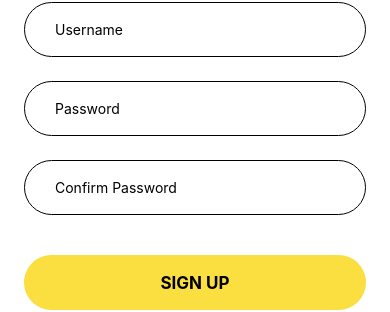
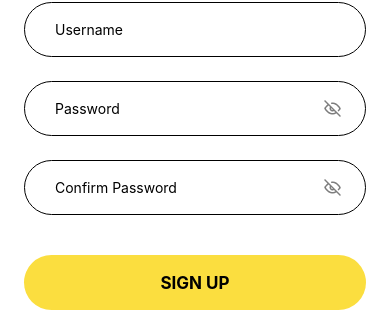
Before and after one commit to minhkhuong3108/xuong_ReactNative, a React Native app: screen / in a window 390 px wide. Shown: the part 233-545 px from the top of the page. Built offline with nearby package versions, Linux system fonts and the light colour scheme.

Commit message:
update img

```diff
--- a/src/SignUp.js
+++ b/src/SignUp.js
@@ -1,36 +1,59 @@
-import { StyleSheet, Text, View, Image, TextInput, Pressable } from 'react-native'
-import React from 'react'
+import { StyleSheet, Text, View, Image, TextInput, Pressable, TouchableOpacity } from 'react-native'
+import React, { useState } from 'react'
 import BouncyCheckbox from 'react-native-bouncy-checkbox'
 
 const SignUp = () => {
+    const [hiddenPass, setHiddenPass] = useState(true)
+    const [hiddenRePass, setHiddenRePass] = useState(true)
   return (
     <View style={styles.container}>
         <View style={styles.viewImg}>
             <Image source={require('../assets/images/logoLogin.png')}/>
         </View>
-        {/* <Text>Username</Text> */}
+
         <TextInput style={styles.textInput} placeholder='Username'/>
-        {/* <Text>Password</Text> */}
-        <TextInput style={styles.textInput} placeholder='Password'/>
-        <TextInput style={styles.textInput} placeholder='Confirm Password'/>
+
+        <View style={styles.viewPass}>
+            <TextInput style={styles.textInput} placeholder='Password' secureTextEntry={hiddenPass}/>
+            <TouchableOpacity style={styles.imgEyes} onPress={()=> setHiddenPass(!hiddenPass)}>
+                {
+                hiddenPass ? <Image  source={require('../assets/images/eyes.png')}/>: <Image source={require('../assets/images/eyes.png')}/>
+                }
+            </TouchableOpacity>
+        </View>
+
+        <View style={styles.viewPass}>
+            <TextInput style={styles.textInput} placeholder='Confirm Password' secureTextEntry={hiddenRePass}/>
+            <TouchableOpacity style={styles.imgEyes} onPress={()=> setHiddenRePass(!hiddenRePass)}>
+                {
+                hiddenRePass ? <Image  source={require('../assets/images/eyes.png')}/>: <Image source={require('../assets/images/eyes.png')}/>
+                }
+            </TouchableOpacity>
+        </View>
+
         <View style={styles.viewRemember}>
             {/* <BouncyCheckbox fillColor='#1877f2' text='Remember me' textStyle={{textDecorationLine: 'none'}}/> */}
             {/* <Text style={{color:'#000', fontWeight: '500'}}>Forgot the password ?</Text> */}
         </View>
+
         <Pressable style={styles.btnLogin}>
             <Text style={styles.textLogin}>Sign up</Text>
         </Pressable>
+
         <View style={styles.viewOr}>
-        <Text style={styles.textOr}>or continue with</Text>
+            <Text style={styles.textOr}>or continue with</Text>
         </View>
+
         <Pressable style={styles.btnSocial}>
             <Image source={require('../assets/images/icon_gg.png')} style={styles.imgIcon}/>
             <Text style={styles.textSocial}>Sign Up with Google</Text>
         </Pressable>
+
         <Pressable style={styles.btnSocial}>
             <Image source={require('../assets/images/icon_fb.png')} style={styles.imgIcon}/>
             <Text style={styles.textSocial}>Sign Up with Facebook</Text>
         </Pressable>
+
         <View style={styles.viewLogin}>
             <Text>Don’t have an account? </Text>
             <Text style={styles.textBold}>Log in</Text>
@@ -42,6 +65,14 @@ const SignUp = () => {
 export default SignUp
 
 const styles = StyleSheet.create({
+    viewPass:{
+        flexDirection:'row'
+    },
+    imgEyes:{
+        position:'absolute',
+        top:23,
+        right:25,
+    },
     textBold:{
         fontWeight:'bold',
         color:'#000'
@@ -98,6 +129,7 @@ const styles = StyleSheet.create({
         marginBottom:20
     },
     textInput:{
+        width:'100%',
         height:55,
         borderRadius:100,
         borderWidth:1,
```
Also changed, not shown: src/Login.js (+27 -5 lines), assets/images/eyes.png (added).
